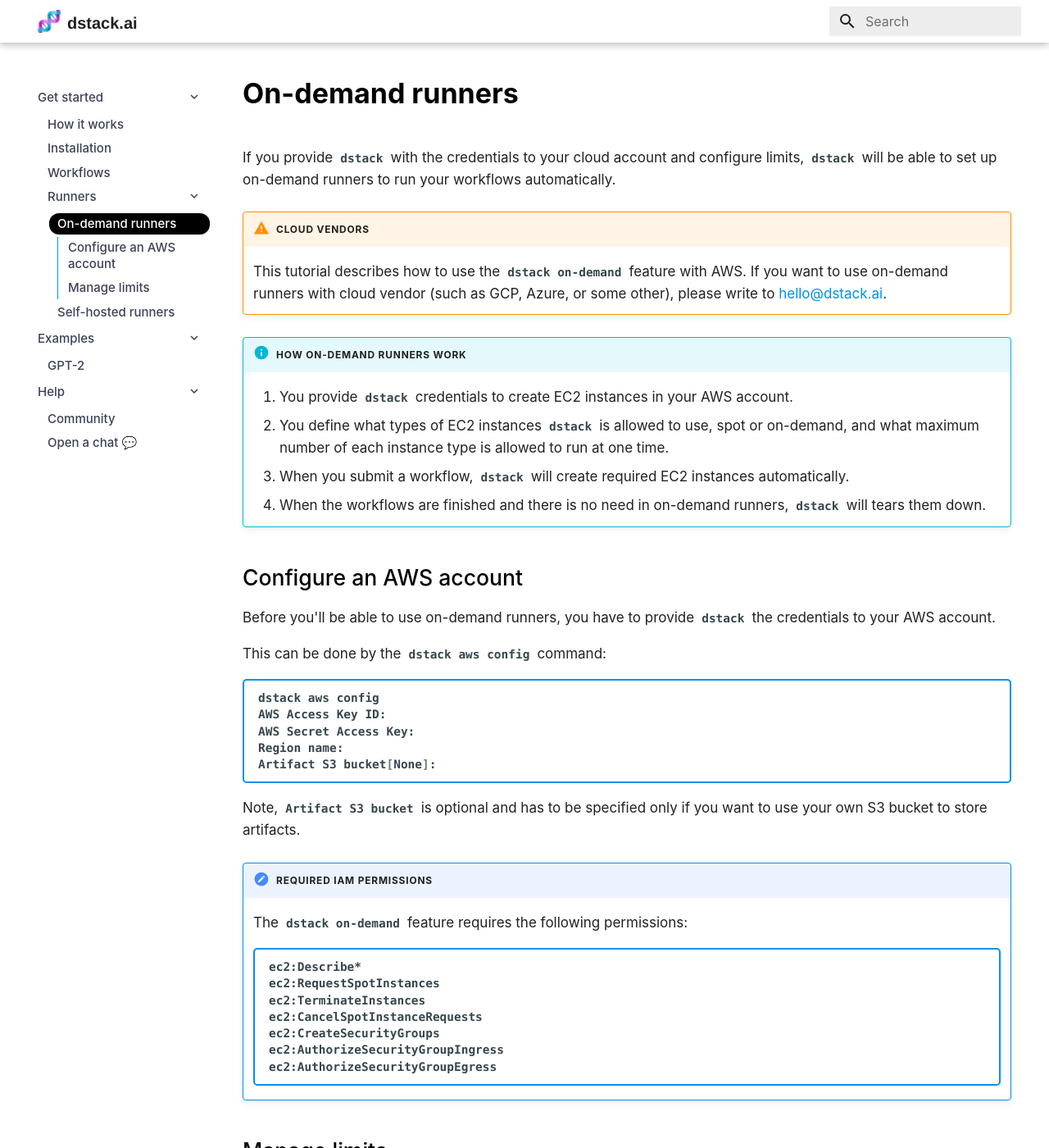
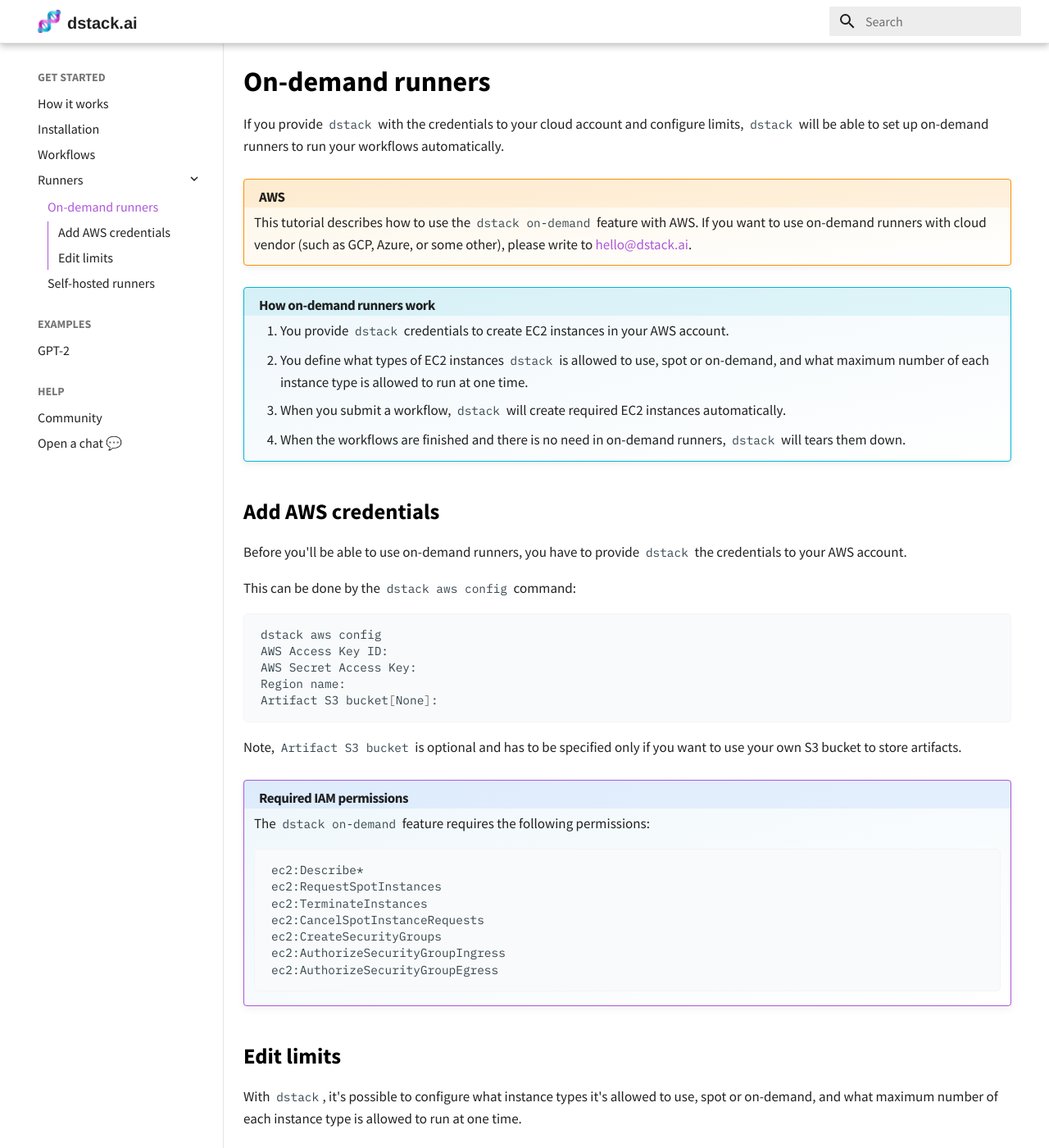
Before and after one commit to dstackai/dstack.github.io, an MkDocs documentation site: the page built from docs/on-demand-runners.md, in a window 1280 px wide and 1400 px high. Shown: the whole window at 82% size. Built offline with MkDocs 1.6.1 and Material for MkDocs 9.7.7, drawn with Linux system fonts in a browser that asks for light colours; some of the changed text lies outside the part shown.

Commit message:
- Major: lots of theme changes

````diff
--- a/docs/on-demand-runners.md
+++ b/docs/on-demand-runners.md
@@ -3,7 +3,7 @@
 If you provide `dstack` with the credentials to your cloud account and configure limits,
 `dstack` will be able to set up on-demand runners to run your workflows automatically.
 
-!!! warning "Cloud vendors"
+!!! warning "AWS"
     This tutorial describes how to use the `dstack on-demand` feature with AWS.
     If you want to use on-demand runners with cloud vendor (such as GCP, Azure, or some other), please write to
     [hello@dstack.ai](mailto:hello@dstack.ai).
@@ -16,7 +16,7 @@
     3. When you submit a workflow, `dstack` will create required EC2 instances automatically.
     4. When the workflows are finished and there is no need in on-demand runners, `dstack` will tears them down.
 
-## Configure an AWS account
+## Add AWS credentials
 
 Before you'll be able to use on-demand runners, you have to provide `dstack` the credentials
 to your AWS account.
@@ -47,7 +47,7 @@
     ec2:AuthorizeSecurityGroupEgress
     ```
 
-## Manage limits
+## Edit limits
 
 With `dstack`, it's possible to configure what instance types it's allowed to use, spot or on-demand,
 and what maximum number of each instance type is allowed to run at one time.
@@ -145,10 +145,8 @@
 !!! warning "Effect"
     If you disable on-demand runners, `dstack` will immediately shut down all running instances.
 
-!!! tip "Current status"
+To see whether on-demand runners are enabled or not, use the following command:
 
-    To see whether on-demand runners are enabled or not, use the following command:
-
-    ```bash
-    dstack on-demand status
-    ```
+```bash
+dstack on-demand status
+```
--- a/docs/stylesheets/extra.css
+++ b/docs/stylesheets/extra.css
@@ -1,3 +1,70 @@
+.md-header {
+    border-bottom: 1px solid #E4E4E7;
+}
+.md-footer {
+    border-top: 1px solid #E4E4E7;
+}
+.md-footer__link {
+    padding-top: 1.2rem;
+}
+.md-header[data-md-state=shadow] {
+    box-shadow: none;
+}
+.md-main__inner {
+    margin-top: 0;
+}
+.md-sidebar__scrollwrap {
+    margin-top: -15px;
+}
+
+.success, .tip {
+    --tw-gradient-stops: #ecfdf5, #fff;
+    --tw-border-color: rgba(16, 185, 129, 1);
+    --tw-border-color-light: rgba(236, 253, 245, 1);
+}
+
+.info, .note {
+    --tw-gradient-stops: #eff7fb, #fff;
+    --tw-border-color: rgb(138, 188, 209);
+    --tw-border-color-light: rgba(236, 253, 245, 1);
+}
+
+.warning {
+    --tw-gradient-stops: #fef6e7, #fff;
+    --tw-border-color: rgb(229, 207, 164);
+    --tw-border-color-light: rgb(253, 244, 236);
+}
+
+.admonition {
+    --tw-gradient-to: #fff;
+    background-image: linear-gradient(to bottom right, var(--tw-gradient-stops));
+    border: 1px solid var(--tw-border-color-light);
+    box-shadow: none;
+    border-left: var(--tw-border-color) 2px solid;
+}
+
+.admonition-title {
+    border: none;
+    background-color: transparent;
+}
+
+.md-typeset .admonition, .md-typeset details {
+    font-size: 1em;
+}
+
+.md-typeset .admonition .admonition-title {
+    font-size: 1em;
+    letter-spacing: -0.5px;
+    font-weight: 600;
+    padding-left: 18px;
+    padding-bottom: 0;
+    margin-bottom: -12px;
+}
+
+.md-typeset .admonition .admonition-title:before {
+    display: none;
+}
+
 .md-header__title {
     margin-left: -4px !important;
     font-weight: 700;
@@ -30,24 +97,25 @@
 }
 
 .md-nav__item {
-    color: #3c4257;
+    /*color: #3c4257;*/
     font-weight: 500;
-    font-size: 15px;
+    font-size: 16px;
 }
 
 .md-nav__item .md-nav__link:hover {
-    /*color: var(--md-typeset-a-color);*/
+    color: var(--md-typeset-a-color);
 }
 
 .md-typeset pre > code, .md-typeset code {
-    font-family: IBMPlexMono, SFMono-Regular, Menlo, Monaco, Consolas, "Liberation Mono", "Courier New", monospace;
-    font-weight: bold;
     background-color: inherit;
+    -webkit-font-smoothing: auto;
 }
 
 .md-typeset pre > code {
     border-radius: 5px;
-    border: 2px solid var(--md-typeset-a-color);
+    border: 1px solid rgba(243, 244, 246, 1);
+    background-color: #f9fafb;
+    padding: 15px 20px;
 }
 
 .md-clipboard:after {
@@ -64,20 +132,6 @@
     }
 }
 
-.md-typeset .admonition, .md-typeset details {
-    font-size: 1em;
-}
-
-.md-typeset .admonition .admonition-title {
-    text-transform: uppercase;
-    font-size: 0.7em;
-    letter-spacing: 0.07em;
-}
-
-.md-typeset .admonition .admonition-title:before {
-    margin-top: 0.1em;
-}
-
 .footer__inner {
     background-color: var(--md-footer-bg-color--dark);
 }
@@ -88,10 +142,6 @@
 
 .md-typeset .admonition.note {
     border-color: var(--md-primary-fg-color);
-}
-
-.md-main__inner {
-    margin-top: 0.5rem;
 }
 
 .md-typeset {
@@ -105,13 +155,23 @@
 }
 
 .md-typeset h1, .md-typeset h2, .md-typeset h3, .md-typeset h4  {
-    font-weight: 500;
-    /*margin: 0;*/
+    font-weight: 600;
     color: rgb(0, 0, 0);
 }
 
 .md-typeset h1 {
-    font-weight: 700;
+    margin-top: 0;
+    margin-bottom: 0;
+}
+
+/*
+.md-typeset h2, .md-typeset h3 {
+    margin-top: 35px;
+}
+*/
+
+.md-typeset h3 {
+    font-size: 21px;
 }
 
 .md-header, [data-md-color-primary=black] .md-header {
@@ -119,18 +179,27 @@
 }
 
 [data-md-color-scheme=slate][data-md-color-primary=black], [data-md-color-primary=white] {
-    --md-primary-fg-color: #0091eb;
-    --md-typeset-a-color: #0091eb;
-    --md-code-hl-keyword-color: #0091eb;
+    --md-primary-fg-color: #AD58DB;
+    --md-typeset-a-color: #AD58DB;
+    --md-code-hl-keyword-color: #AD58DB;
+    --md-code-hl-string-color: #50a14f;
     --md-code-hl-constant-color: var(--md-code-fg-color);
 }
 
+.highlight :where(.l) {
+    color: var(--md-code-fg-color);
+}
+
 body {
-    --md-text-font-family: -apple-system, "system-ui", "Segoe UI", Roboto, "Helvetica Neue", Ubuntu, sans-serif;
+    /*--md-text-font-family: -apple-system, "system-ui", "Segoe UI", Roboto, "Helvetica Neue", Ubuntu, sans-serif;*/
+}
+
+.md-content {
+    border-left: 1px solid #E4E4E7;
 }
 
 .md-content__inner {
-    padding-top: 1.1rem;
+    padding-top: 0.8rem;
 }
 
 .md-header__button.md-logo :where(img,svg) {
@@ -142,7 +211,12 @@
     margin: 2em 0;
 }
 
-.md-sidebar--primary .md-nav__item .md-nav__link--active {
+.md-nav__item--section>.md-nav__link {
+    text-transform: uppercase;
+    font-size: 14px;
+}
+
+/*.md-sidebar--primary .md-nav__item .md-nav__link--active {
     color: white;
     background-color: black;
     border-radius: 12px;
@@ -152,7 +226,7 @@
     color: var(--md-typeset-a-color);
     background-color: inherit;
     border-radius: inherit;
-}
+}*/
 
 .md-sidebar--primary .md-nav__link {
     padding: 3px 10px 4px;
@@ -164,8 +238,12 @@
 }
 
 .md-footer, .md-footer-meta {
-     background-color: inherit;
-     color: inherit;
+    background-color: inherit;
+    color: inherit;
+}
+
+.md-footer-meta {
+     display: none;
 }
 
 @media screen and (max-width: 76.1875em) {
--- a/mkdocs.yml
+++ b/mkdocs.yml
@@ -7,12 +7,14 @@
   favicon: images/dstack_fav_32.ico
   icon:
     repo: fontawesome/brands/github
-  font: false
+  font:
+    text: Source Sans Pro
+    code: IBM Plex Mono
   palette:
     - media: "(prefers-color-scheme: light)"
       scheme: default
       primary: white
-      accent: light blue
+      accent: lilac
 #      toggle:
 #        icon: material/weather-night
 #        name: Switch to dark mode
@@ -25,7 +27,7 @@
 #        name: Switch to light mode
   features:
     - toc.integrate
-#    - navigation.sections
+    - navigation.sections
     - navigation.expand
     - navigation.top
 markdown_extensions:
````
Also changed, not shown: docs/self-hosted-runners.md (+2 -2 lines), docs/workflows.md (+1 -3 lines).
